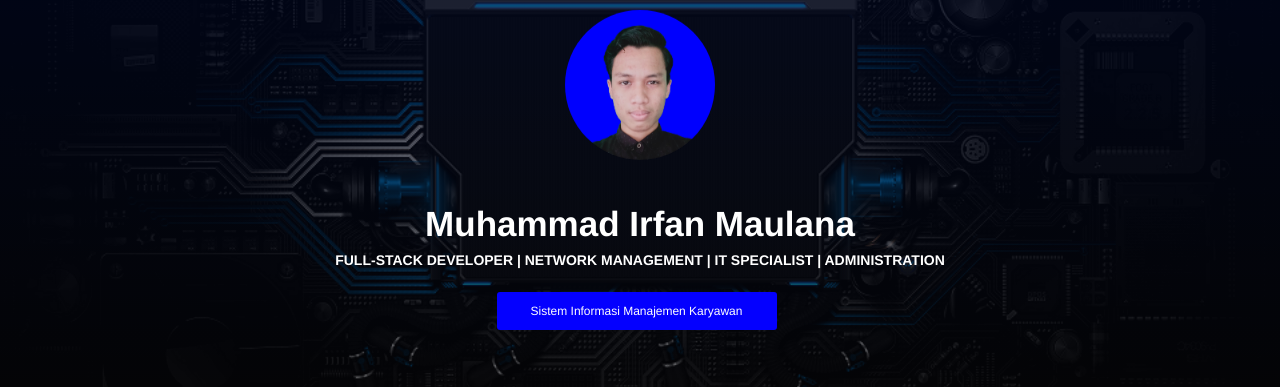
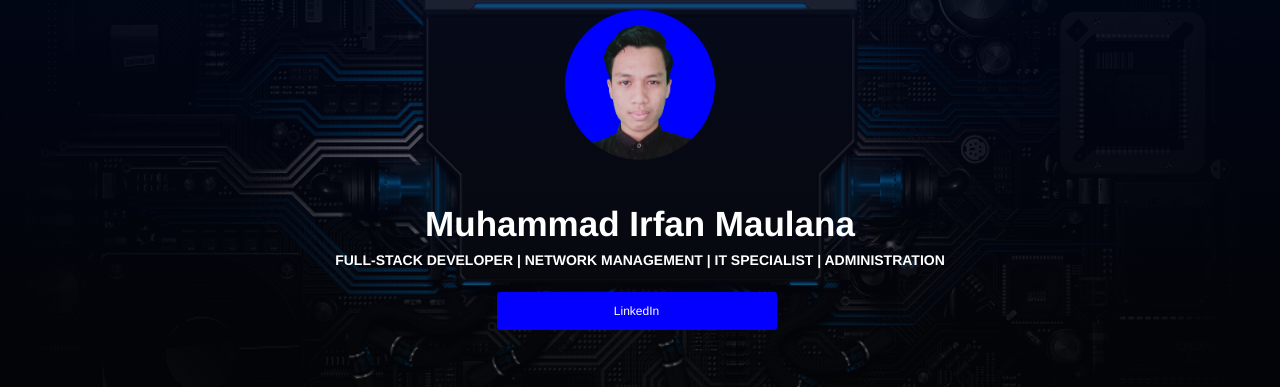
Before and after one commit to m-irfanmaulana/my-cv, a plain HTML site: page index.html in a window 1280 px wide. Shown: the part 110-497 px from the top of the page. Drawn offline with Linux system fonts and the light colour scheme; a web font is replaced by a local one.

Commit message:
Update index.html

```diff
--- a/index.html
+++ b/index.html
@@ -50,8 +50,8 @@
         <div class="content-center">
           <div class="cc-profile-image"><a href="#base"><img src="images/3x4.jpg" alt="Image"/></a></div>
           <div class="h2 title">Muhammad Irfan Maulana</div>
-          <p class="category text-white">Full-Stack Developer | Network Management | IT Specialist | Administration</p><a class="btn btn-primary smooth-scroll mr-2" href="https://crude.irfanmaulana.tple02.com/" data-aos="zoom-in" data-aos-anchor="data-aos-anchor" style="
-          width: 280px;">Sistem Informasi Manajemen Karyawan</a>
+          <p class="category text-white">Full-Stack Developer | Network Management | IT Specialist | Administration</p><a class="btn btn-primary smooth-scroll mr-2" href="https://www.linkedin.com/in/m-irfanmaulana/" data-aos="zoom-in" data-aos-anchor="data-aos-anchor" style="
+          width: 280px;">LinkedIn</a>
         </div>
       </div>
       <div class="section">
```
